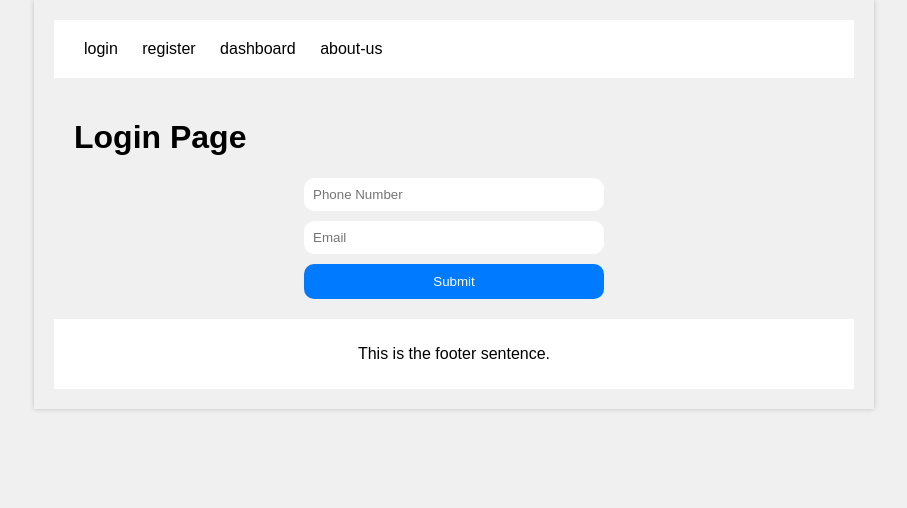
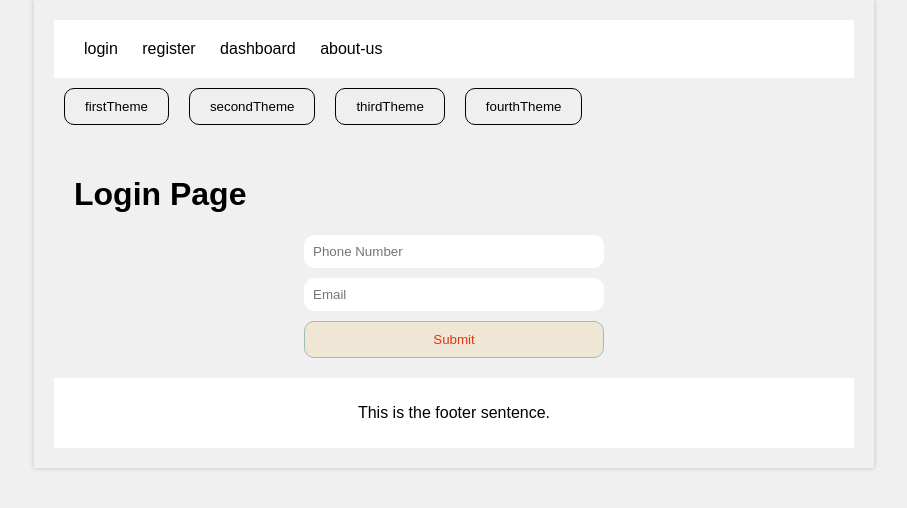
Before and after one commit to devlifeX/frontend-test, a React (Create React App) app: page /login in a window 1280 px wide. Shown: the top 508 px of the page, without its empty margins (186-1093 px from the left). Built offline with nearby package versions, Linux system fonts and the light colour scheme.

Commit message:
add react-jss and dynamic themes

```diff
--- a/package.json
+++ b/package.json
@@ -12,6 +12,7 @@
     "@types/node": "^16.7.13",
     "react": "^18.2.0",
     "react-dom": "^18.2.0",
+    "react-jss": "^10.10.0",
     "react-router-dom": "^6.16.0",
     "react-scripts": "5.0.1",
     "typescript": "^4.4.2",
--- a/src/components/button/button.tsx
+++ b/src/components/button/button.tsx
@@ -1,32 +1,23 @@
 import React from "react";
-import { css } from "@emotion/css";
-
-const buttonStyles = css`
-  background-color: #007bff;
-  color: #fff;
-  padding: 10px;
-  border: none;
-  border-radius: var(--border-radius);
-  cursor: pointer;
-
-  &:hover {
-    background-color: #0056b3;
-  }
-`;
+import useStyles from "../../utility/createUseStyles";
 
 interface ButtonProps {
   label: string;
   onClick: () => void;
   disabled?: boolean;
+  theme?: object;
 }
 
 const Button: React.FC<ButtonProps> = ({
   label,
   onClick,
   disabled = false,
+  theme,
 }) => {
+  const classes = useStyles({ theme });
+
   return (
-    <button onClick={onClick} disabled={disabled} className={buttonStyles}>
+    <button onClick={onClick} disabled={disabled} className={classes.button}>
       {label}
     </button>
   );
--- a/src/components/layout/layout.tsx
+++ b/src/components/layout/layout.tsx
@@ -1,8 +1,10 @@
-import React from "react";
+import React, { Fragment } from "react";
 import { css } from "@emotion/css"; // Import css from Emotion
 import { NavLink } from "react-router-dom";
 import { useAuth } from "../../context/authContext";
 import routes from "../../pages/routes";
+import { useTheme } from "../../context/theme/themeContext";
+import Button from "../button/button";
 
 const headerMenuStyles = css`
   background-color: white;
@@ -39,8 +41,16 @@ const linkStyles = css`
   }
 `;
 
+const themeButtonsWrapperStyles = css`
+  text-decoration: none;
+  color: inherit;
+  button {
+    margin: 10px;
+  }
+`;
 const HeaderMenu: React.FC = () => {
   const { user } = useAuth();
+  const { onChangeTheme } = useTheme();
 
   const menuItems = [
     { text: "login", to: routes.LOGIN },
@@ -50,6 +60,7 @@ const HeaderMenu: React.FC = () => {
   ];
 
   return (
+    <Fragment>
       <nav className={headerMenuStyles}>
         {menuItems.map((item) => (
           <NavLink className={linkStyles} to={item.to}>
@@ -62,6 +73,25 @@ const HeaderMenu: React.FC = () => {
           </NavLink>
         )}
       </nav>
+      <div className={themeButtonsWrapperStyles}>
+        <Button
+          label="firstTheme"
+          onClick={() => onChangeTheme("firstTheme")}
+        />
+        <Button
+          label="secondTheme"
+          onClick={() => onChangeTheme("secondTheme")}
+        />
+        <Button
+          label="thirdTheme"
+          onClick={() => onChangeTheme("thirdTheme")}
+        />
+        <Button
+          label="fourthTheme"
+          onClick={() => onChangeTheme("fourthTheme")}
+        />
+      </div>
+    </Fragment>
   );
 };
 
--- /dev/null
+++ b/src/context/theme/themeContext.tsx
@@ -0,0 +1,38 @@
+// ThemeContext.jsx
+import React, { createContext, useContext, useState } from "react";
+// import { firstTheme, secondTheme, thirdTheme, fourthTheme } from "./themes";
+import allThemes from "./themes";
+
+type Themes = "firstTheme" | "secondTheme" | "thirdTheme" | "fourthTheme";
+
+type ContextType = {
+  theme: any;
+  onChangeTheme: Function;
+};
+
+const ThemeContext = createContext<ContextType>({
+  theme: "firstTheme",
+  onChangeTheme: () => {},
+});
+
+export const useTheme = () => useContext(ThemeContext);
+
+export const ThemeProvider = ({
+  children,
+}: {
+  children: React.ReactElement;
+}) => {
+  const [currentTheme, setCurrentTheme] = useState<Themes>("firstTheme");
+
+  const onChangeTheme = (themeName: Themes) => {
+    setCurrentTheme(themeName);
+  };
+
+  return (
+    <ThemeContext.Provider
+      value={{ theme: allThemes[currentTheme], onChangeTheme }}
+    >
+      {children}
+    </ThemeContext.Provider>
+  );
+};
--- /dev/null
+++ b/src/context/theme/themes.ts
@@ -0,0 +1,32 @@
+export const firstTheme = {
+    primaryColor: '#efe6d5',
+    secondaryColor: '#9dbeb7',
+    thirdinaryColor: '#e73213',
+};
+
+export const secondTheme = {
+    primaryColor: '#0c0e0c',
+    secondaryColor: '#d8323c',
+    thirdinaryColor: '#eaebea',
+};
+
+export const thirdTheme = {
+    primaryColor: '#d7eaf3',
+    secondaryColor: '#77b5d9',
+    thirdinaryColor: '#14397d',
+};
+
+export const fourthTheme = {
+    primaryColor: '#b72818',
+    secondaryColor: '#bc6022',
+    thirdinaryColor: '#e8c599',
+};
+
+const allThemes = {
+    firstTheme,
+    secondTheme,
+    thirdTheme,
+    fourthTheme
+}
+
+export default allThemes
--- a/src/index.tsx
+++ b/src/index.tsx
@@ -4,13 +4,16 @@ import "./index.css";
 import App from "./App";
 import reportWebVitals from "./reportWebVitals";
 import { AuthProvider } from "./context/authContext";
+import { ThemeProvider } from "./context/theme/themeContext";
 
 const root = createRoot(document.getElementById("root") as HTMLElement);
 root.render(
   <React.StrictMode>
-    <AuthProvider>
-      <App />
-    </AuthProvider>
+    <ThemeProvider>
+      <AuthProvider>
+        <App />
+      </AuthProvider>
+    </ThemeProvider>
   </React.StrictMode>
 );
 
--- a/src/pages/login.tsx
+++ b/src/pages/login.tsx
@@ -6,6 +6,7 @@ import { useNavigate } from "react-router-dom";
 import { useAuth } from "../context/authContext";
 import Layout from "../components/layout/layout";
 import routes from "./routes";
+import { useTheme } from "../context/theme/themeContext";
 
 interface FormData {
   phoneNumber: string;
@@ -33,7 +34,7 @@ const LoginPage: React.FC = () => {
     login(formData);
     navigate(routes.DASHBOARD);
   };
-
+const { theme } = useTheme();
   return (
     <Layout>
       <h1>Login Page</h1>
@@ -52,7 +53,7 @@ const LoginPage: React.FC = () => {
           placeholder="Email"
           onChange={handleChange}
         />
-        <Button label="Submit" onClick={() => {}}></Button>
+        <Button label="Submit" onClick={() => {}} theme={theme}></Button>
       </Form>
     </Layout>
   );
--- /dev/null
+++ b/src/utility/createUseStyles.ts
@@ -0,0 +1,15 @@
+import { createUseStyles } from 'react-jss';
+
+const useStyles = createUseStyles((theme: any) => ({
+  button: {
+    backgroundColor: theme.primaryColor,
+    color: theme.thirdinaryColor,
+    borderColor: theme.secondaryColor,
+    padding: "10px 20px",
+    border: "1px solid",
+    borderRadius: "var(--border-radius)",
+    cursor: "pointer",
+  },
+}));
+
+export default useStyles
```
Also changed, not shown: 1 other file (tests, documents, lock files or other folders). Lines whose indentation alone changed are shown as unchanged.
